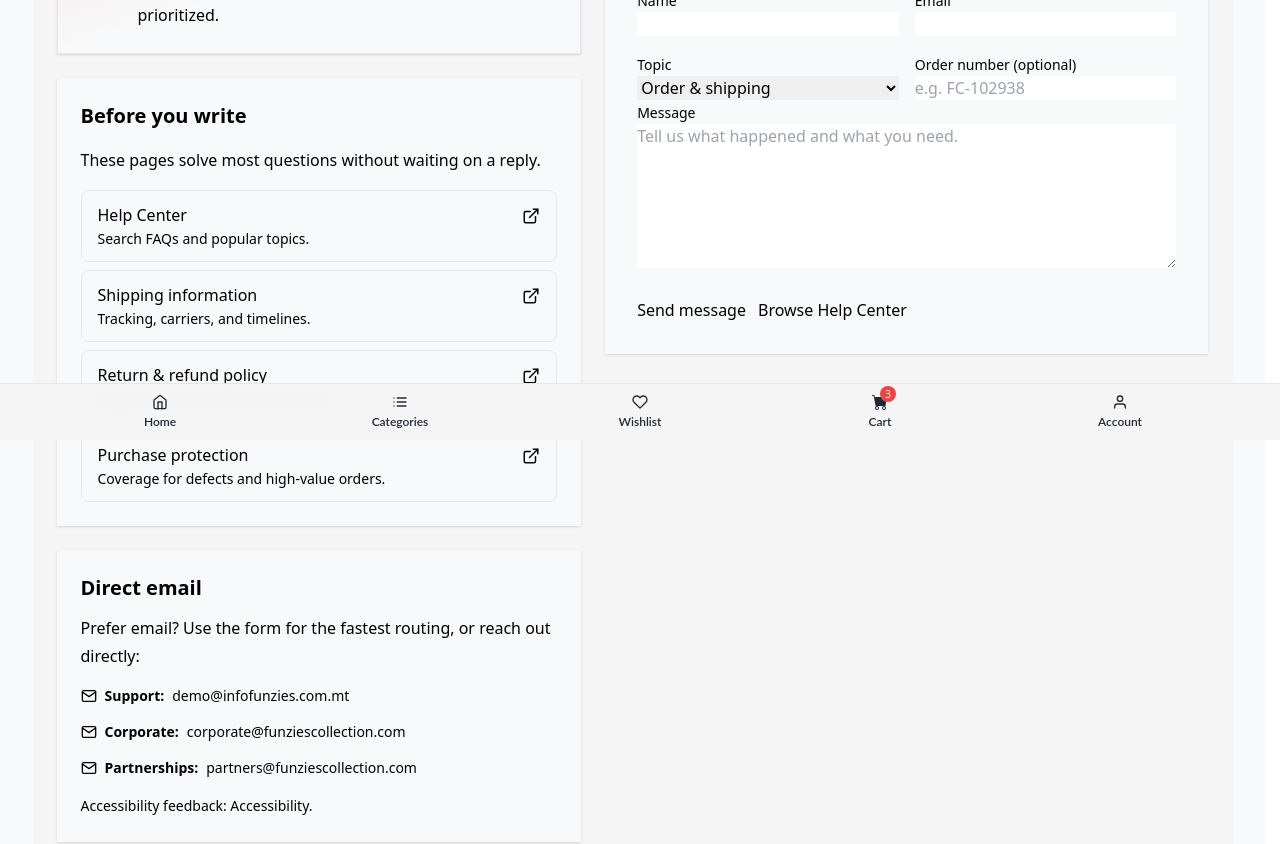
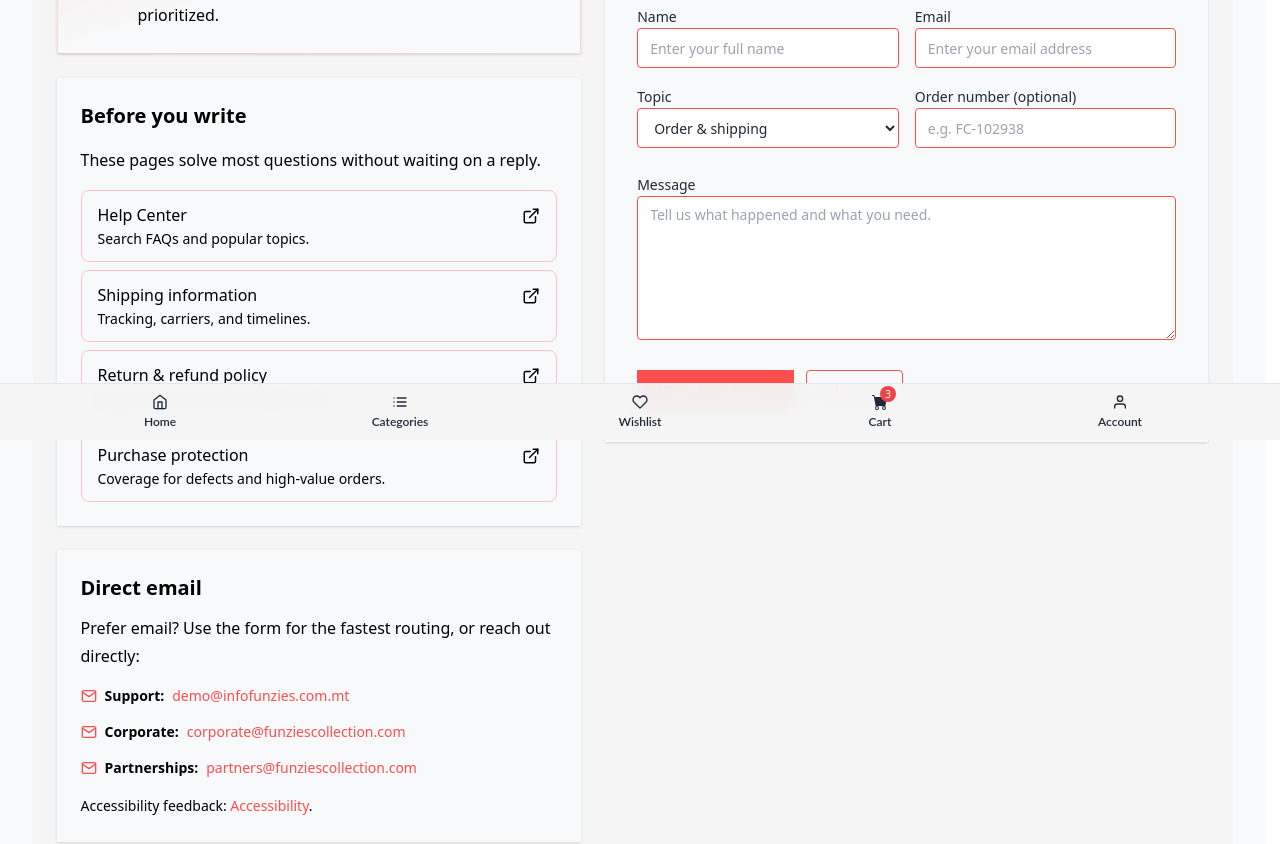
Before and after one commit to Avida2C/Funzies-ReactJS, a React (Vite) app: page /contact in a window 1280 px wide. Shown: the part 360-1204 px from the top of the page. Built offline with nearby package versions, Linux system fonts and the light colour scheme.

Commit message:
- Style fixed on contact page and help center to match the global theme.

```diff
--- a/src/pages/ContactPage.jsx
+++ b/src/pages/ContactPage.jsx
@@ -30,9 +30,16 @@ const INITIAL_FORM = {
 };
 
 export default function ContactPage() {
-  const { colors } = useTheme();
+  const { colors, mode } = useTheme();
   const [form, setForm] = useState(INITIAL_FORM);
   const [submitted, setSubmitted] = useState(false);
+  const formFieldTextColor = mode === "dark" ? "#1f2a36" : colors.text;
+  const formPlaceholderColor = mode === "dark" ? "#6b7280" : "#9ca3af";
+  const formFieldStyle = {
+    borderColor: colors.primary,
+    backgroundColor: colors.white,
+    color: formFieldTextColor,
+  };
 
   const handleChange = (event) => {
     const { name, value } = event.target;
@@ -57,13 +64,17 @@ export default function ContactPage() {
       <div className="grid gap-6 lg:grid-cols-[minmax(0,1fr)_minmax(0,1.15fr)] lg:items-start">
         <div className="space-y-6">
           <section
-            className="rounded-box border border-primary/20 p-6 shadow"
+            className="rounded-box border p-6 shadow"
             style={{
+              borderColor: `${colors.primary}33`,
               background: `linear-gradient(to bottom right, ${colors.primary}1a, ${colors.background}, ${colors.background})`,
             }}
           >
             <div className="flex items-start gap-3">
-              <span className="flex h-11 w-11 shrink-0 items-center justify-center rounded-xl bg-primary/15 text-primary">
+              <span
+                className="flex h-11 w-11 shrink-0 items-center justify-center rounded-xl"
+                style={{ backgroundColor: `${colors.primary}26`, color: colors.primary }}
+              >
                 <FiMessageCircle size={22} aria-hidden />
               </span>
               <div className="space-y-2">
@@ -86,7 +97,8 @@ export default function ContactPage() {
                 <li key={item.to}>
                   <Link
                     to={item.to}
-                    className="flex items-start justify-between gap-3 rounded-lg border border-base-300 bg-base-200/20 px-4 py-3 transition hover:border-primary/40 hover:bg-base-200/40"
+                    className="flex items-start justify-between gap-3 rounded-lg border border-base-300 bg-base-200/20 px-4 py-3 transition hover:bg-base-200/40"
+                    style={{ borderColor: `${colors.primary}4d` }}
                   >
                     <span>
                       <span className="font-medium text-base-content">{item.label}</span>
@@ -106,30 +118,30 @@ export default function ContactPage() {
             </p>
             <ul className="space-y-2 text-sm leading-7 text-base-content/80">
               <li className="flex flex-wrap items-center gap-2">
-                <FiMail className="text-primary" size={16} aria-hidden />
+                <FiMail size={16} aria-hidden style={{ color: colors.primary }} />
                 <strong className="text-base-content">Support:</strong>
-                <a className="link link-primary" href="mailto:demo@infofunzies.com.mt">
+                <a className="link" href="mailto:demo@infofunzies.com.mt" style={{ color: colors.primary }}>
                   demo@infofunzies.com.mt
                 </a>
               </li>
               <li className="flex flex-wrap items-center gap-2">
-                <FiMail className="text-primary" size={16} aria-hidden />
+                <FiMail size={16} aria-hidden style={{ color: colors.primary }} />
                 <strong className="text-base-content">Corporate:</strong>
-                <a className="link link-primary" href="mailto:corporate@funziescollection.com">
+                <a className="link" href="mailto:corporate@funziescollection.com" style={{ color: colors.primary }}>
                   corporate@funziescollection.com
                 </a>
               </li>
               <li className="flex flex-wrap items-center gap-2">
-                <FiMail className="text-primary" size={16} aria-hidden />
+                <FiMail size={16} aria-hidden style={{ color: colors.primary }} />
                 <strong className="text-base-content">Partnerships:</strong>
-                <a className="link link-primary" href="mailto:partners@funziescollection.com">
+                <a className="link" href="mailto:partners@funziescollection.com" style={{ color: colors.primary }}>
                   partners@funziescollection.com
                 </a>
               </li>
             </ul>
             <p className="text-sm leading-6 text-base-content/80">
               Accessibility feedback:{" "}
-              <Link to="/accessibility" className="link link-primary">
+              <Link to="/accessibility" className="link" style={{ color: colors.primary }}>
                 Accessibility
               </Link>
               .
@@ -140,19 +152,25 @@ export default function ContactPage() {
         <ThemedSurface className="p-6 md:p-8">
           {submitted ? (
             <div className="space-y-4">
-              <div className="rounded-lg border border-success/30 bg-success/10 px-4 py-3 text-success">
+              <div className="rounded-lg bg-success/10 text-success">
                 <p className="font-semibold">Message received</p>
                 <p className="mt-1 text-sm leading-6 opacity-90">
                   Thanks{form.name ? `, ${form.name}` : ""}. This demo does not send email yet, but your details are ready
                   to wire to your support inbox or ticket system.
                 </p>
               </div>
-              <button type="button" className="btn btn-outline btn-sm" onClick={handleSendAnother}>
+              <button
+                type="button"
+                className="hover-accent inline-flex h-9 items-center rounded px-3 text-xs font-semibold"
+                style={{ border: `1px solid ${colors.primary}`, color: colors.primary }}
+                onClick={handleSendAnother}
+              >
                 Send another message
               </button>
             </div>
           ) : (
             <form className="space-y-4" onSubmit={handleSubmit}>
+              <style>{`.contact-form-input::placeholder { color: ${formPlaceholderColor}; opacity: 1; }`}</style>
               <div className="space-y-1">
                 <h2 className="text-xl font-semibold text-base-content">Send us a message</h2>
                 <p className="text-sm leading-6 text-base-content/80">
@@ -162,11 +180,13 @@ export default function ContactPage() {
 
               <div className="grid gap-4 sm:grid-cols-2">
                 <label className="form-control w-full">
-                  <span className="label-text mb-1.5 text-sm font-medium text-base-content">Name</span>
+                  <span className="label-text mb-1.5 text-sm font-medium" style={{ color: colors.text }}>Name</span>
                   <input
-                    className="input input-bordered w-full"
+                    className="contact-form-input h-10 w-full rounded border px-3 text-sm outline-none"
+                    style={formFieldStyle}
                     type="text"
                     name="name"
+                    placeholder="Enter your full name"
                     required
                     autoComplete="name"
                     value={form.name}
@@ -174,11 +194,13 @@ export default function ContactPage() {
                   />
                 </label>
                 <label className="form-control w-full">
-                  <span className="label-text mb-1.5 text-sm font-medium text-base-content">Email</span>
+                  <span className="label-text mb-1.5 text-sm font-medium" style={{ color: colors.text }}>Email</span>
                   <input
-                    className="input input-bordered w-full"
+                    className="contact-form-input h-10 w-full rounded border px-3 text-sm outline-none"
+                    style={formFieldStyle}
                     type="email"
                     name="email"
+                    placeholder="Enter your email address"
                     required
                     autoComplete="email"
                     value={form.email}
@@ -188,10 +210,11 @@ export default function ContactPage() {
               </div>
 
               <div className="grid gap-4 sm:grid-cols-2">
-                <label className="form-control w-full">
-                  <span className="label-text mb-1.5 text-sm font-medium text-base-content">Topic</span>
+                <label className="form-control w-full sm:mb-6">
+                  <span className="label-text mb-1.5 text-sm font-medium" style={{ color: colors.text }}>Topic</span>
                   <select
-                    className="select select-bordered w-full"
+                    className="h-10 w-full rounded border px-3 text-sm outline-none"
+                    style={formFieldStyle}
                     name="topic"
                     value={form.topic}
                     onChange={handleChange}
@@ -203,10 +226,11 @@ export default function ContactPage() {
                     ))}
                   </select>
                 </label>
-                <label className="form-control w-full">
-                  <span className="label-text mb-1.5 text-sm font-medium text-base-content">Order number (optional)</span>
+                <label className="form-control mb-4 w-full sm:mb-0">
+                  <span className="label-text mb-1.5 text-sm font-medium" style={{ color: colors.text }}>Order number (optional)</span>
                   <input
-                    className="input input-bordered w-full"
+                    className="contact-form-input h-10 w-full rounded border px-3 text-sm outline-none"
+                    style={formFieldStyle}
                     type="text"
                     name="orderNumber"
                     placeholder="e.g. FC-102938"
@@ -217,10 +241,11 @@ export default function ContactPage() {
                 </label>
               </div>
 
-              <label className="form-control w-full">
-                <span className="label-text mb-1.5 text-sm font-medium text-base-content">Message</span>
+              <label className="form-control w-full pt-3">
+                <span className="label-text mb-1.5 text-sm font-medium" style={{ color: colors.text }}>Message</span>
                 <textarea
-                  className="textarea textarea-bordered min-h-36 w-full"
+                  className="contact-form-input min-h-36 w-full rounded border px-3 py-2 text-sm outline-none"
+                  style={formFieldStyle}
                   name="message"
                   required
                   placeholder="Tell us what happened and what you need."
@@ -230,11 +255,19 @@ export default function ContactPage() {
               </label>
 
               <div className="flex flex-wrap gap-3 pt-2">
-                <button type="submit" className="btn btn-primary">
+                <button
+                  type="submit"
+                  className="btn px-6"
+                  style={{ backgroundColor: colors.primary, borderColor: colors.primary, color: colors.white }}
+                >
                   Send message
                 </button>
-                <Link to="/help-center" className="btn btn-outline">
-                  Browse Help Center
+                <Link
+                  to="/help-center"
+                  className="inline-flex items-center rounded px-3 text-xs font-semibold"
+                  style={{ border: `1px solid ${colors.primary}`, color: colors.primary, minHeight: "2.5rem" }}
+                >
+                  Help Center
                 </Link>
               </div>
             </form>
--- a/src/pages/HelpCenterPage.jsx
+++ b/src/pages/HelpCenterPage.jsx
@@ -4,6 +4,7 @@ import { FiChevronRight, FiHelpCircle, FiPackage, FiRotateCcw, FiSearch, FiShiel
 import { LuScale } from "react-icons/lu";
 import AppLayout from "../components/AppLayout";
 import ThemedSurface from "../components/ThemedSurface";
+import SupportHelpSection from "../components/SupportHelpSection";
 import { useTheme } from "../theme/themeContext";
 
 const QUICK_TOPICS = [
@@ -93,8 +94,10 @@ function normalizeText(value) {
 }
 
 export default function HelpCenterPage() {
-  const { colors } = useTheme();
+  const { colors, mode } = useTheme();
   const [query, setQuery] = useState("");
+  const searchLikeTextColor = mode === "dark" ? "#1f2a36" : colors.text;
+  const searchLikePlaceholderColor = mode === "dark" ? "#6b7280" : "#9ca3af";
 
   const filteredFaq = useMemo(() => {
     const trimmed = query.trim();
@@ -117,16 +120,17 @@ export default function HelpCenterPage() {
     >
       <div className="grid gap-6">
         <section
-          className="rounded-box border border-primary/20 p-6 shadow md:p-8"
+          className="rounded-box border p-6 shadow md:p-8"
           style={{
+            borderColor: `${colors.primary}33`,
             background: `linear-gradient(to bottom right, ${colors.primary}1a, ${colors.background}, ${colors.background})`,
           }}
         >
           <div className="flex flex-col gap-4 md:flex-row md:items-start md:justify-between">
             <div className="space-y-2">
               <p
-                className="inline-flex rounded-full border border-primary/30 px-3 py-1 text-xs font-semibold text-primary"
-                style={{ backgroundColor: `${colors.background}cc` }}
+                className="inline-flex rounded-full border px-3 py-1 text-xs font-semibold"
+                style={{ backgroundColor: `${colors.background}cc`, borderColor: `${colors.primary}4d`, color: colors.primary }}
               >
                 Self-serve first
               </p>
@@ -143,8 +147,9 @@ export default function HelpCenterPage() {
                 <span className="sr-only">Search help articles</span>
                 <div className="relative">
                   <FiSearch
-                    className="pointer-events-none absolute left-3 top-1/2 -translate-y-1/2 text-base-content/50"
-                    size={18}
+                    className="pointer-events-none absolute left-2.5 top-1/2 -translate-y-1/2"
+                    style={{ color: "#ef4444" }}
+                    size={16}
                     aria-hidden
                   />
                   <input
@@ -152,9 +157,11 @@ export default function HelpCenterPage() {
                     value={query}
                     onChange={(event) => setQuery(event.target.value)}
                     placeholder="Try: tracking, refund, authentic…"
-                    className="input input-bordered w-full pl-10"
+                    className="help-center-search-input h-9 w-full rounded border p-0.5 pl-7 pr-2 text-sm outline-none"
+                    style={{ borderColor: colors.primary, backgroundColor: colors.white, color: searchLikeTextColor }}
                     autoComplete="off"
                   />
+                  <style>{`.help-center-search-input::placeholder { color: ${searchLikePlaceholderColor}; opacity: 1; }`}</style>
                 </div>
               </label>
             </div>
@@ -162,15 +169,15 @@ export default function HelpCenterPage() {
 
           <div className="mt-5 flex flex-wrap gap-2 text-sm">
             <span className="text-base-content/60">Jump to:</span>
-            <a href="#popular-topics" className="link link-primary">
+            <a href="#popular-topics" className="link" style={{ color: colors.primary }}>
               Popular topics
             </a>
             <span className="text-base-content/40">·</span>
-            <a href="#faq" className="link link-primary">
+            <a href="#faq" className="link" style={{ color: colors.primary }}>
               FAQ
             </a>
             <span className="text-base-content/40">·</span>
-            <a href="#contact" className="link link-primary">
+            <a href="#contact" className="link" style={{ color: colors.primary }}>
               Contact
             </a>
           </div>
@@ -191,16 +198,19 @@ export default function HelpCenterPage() {
                 <li key={topic.to}>
                   <Link
                     to={topic.to}
-                    className="group flex h-full gap-4 rounded-box border p-4 shadow-sm transition hover:border-primary/40 hover:shadow-md"
-                    style={{ backgroundColor: colors.background, borderColor: colors.border }}
+                    className="group flex h-full gap-4 rounded-box border p-4 shadow-sm transition hover:shadow-md"
+                    style={{ backgroundColor: colors.background, borderColor: `${colors.primary}4d` }}
                   >
-                    <span className="flex h-11 w-11 shrink-0 items-center justify-center rounded-xl bg-primary/10 text-primary">
+                    <span
+                      className="flex h-11 w-11 shrink-0 items-center justify-center rounded-xl"
+                      style={{ backgroundColor: `${colors.primary}1a`, color: colors.primary }}
+                    >
                       <Icon size={20} aria-hidden />
                     </span>
                     <span className="min-w-0 flex-1">
                       <span className="flex items-start justify-between gap-2">
-                        <span className="font-semibold text-base-content group-hover:text-primary">{topic.title}</span>
-                        <FiChevronRight className="mt-0.5 shrink-0 text-base-content/40 group-hover:text-primary" size={18} aria-hidden />
+                        <span className="font-semibold text-base-content">{topic.title}</span>
+                        <FiChevronRight className="mt-0.5 shrink-0 text-base-content/40" size={18} aria-hidden style={{ color: colors.primary }} />
                       </span>
                       <span className="mt-1 block text-sm leading-6 text-base-content/75">{topic.blurb}</span>
                     </span>
@@ -213,11 +223,11 @@ export default function HelpCenterPage() {
           <div className="rounded-box border border-dashed p-4" style={{ borderColor: colors.border, backgroundColor: colors.panel }}>
             <p className="text-sm leading-6 text-base-content/80">
               <strong className="text-base-content">Tip:</strong> If your question is about privacy or terms, start at{" "}
-              <Link to="/privacy" className="link link-primary">
+              <Link to="/privacy" className="link" style={{ color: colors.primary }}>
                 Privacy &amp; Terms
               </Link>{" "}
               or the{" "}
-              <Link to="/legal" className="link link-primary">
+              <Link to="/legal" className="link" style={{ color: colors.primary }}>
                 Legal center
               </Link>
               .
@@ -270,21 +280,7 @@ export default function HelpCenterPage() {
         </section>
 
         <section id="contact" className="scroll-mt-24">
-          <ThemedSurface bordered className="p-6">
-            <h2 className="text-xl font-semibold text-base-content">Still need a human?</h2>
-            <p className="mt-2 max-w-3xl leading-7 text-base-content/80">
-              When self-serve is not enough, our team can help with order issues, returns, and product questions. Include
-              your order number and any photos so we can resolve things in one pass.
-            </p>
-            <div className="mt-4 flex flex-wrap gap-3">
-              <Link to="/contact" className="btn btn-primary btn-sm">
-                Contact support
-              </Link>
-              <Link to="/accessibility" className="btn btn-outline btn-sm">
-                Accessibility
-              </Link>
-            </div>
-          </ThemedSurface>
+          <SupportHelpSection showHelpCenterButton={false} />
         </section>
       </div>
     </AppLayout>
```
